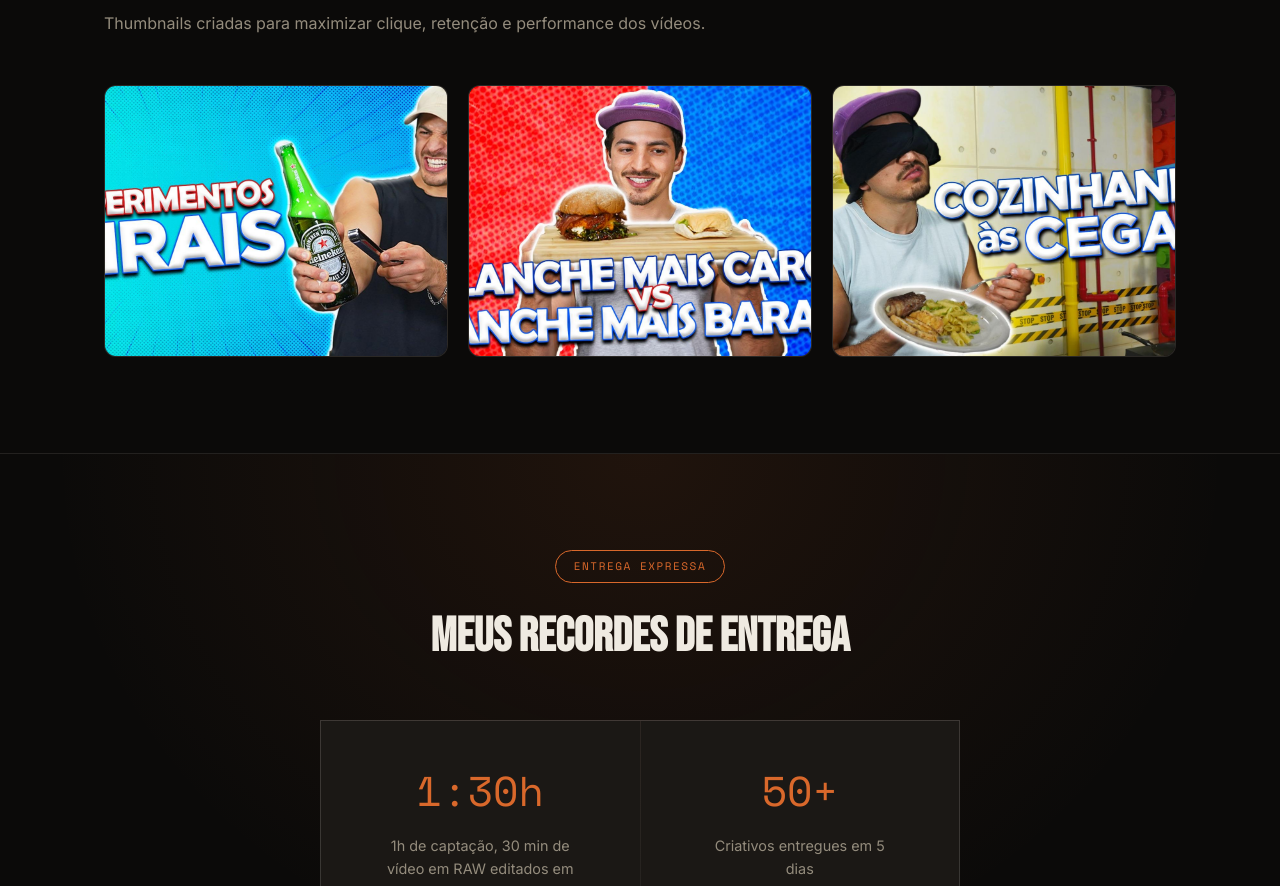
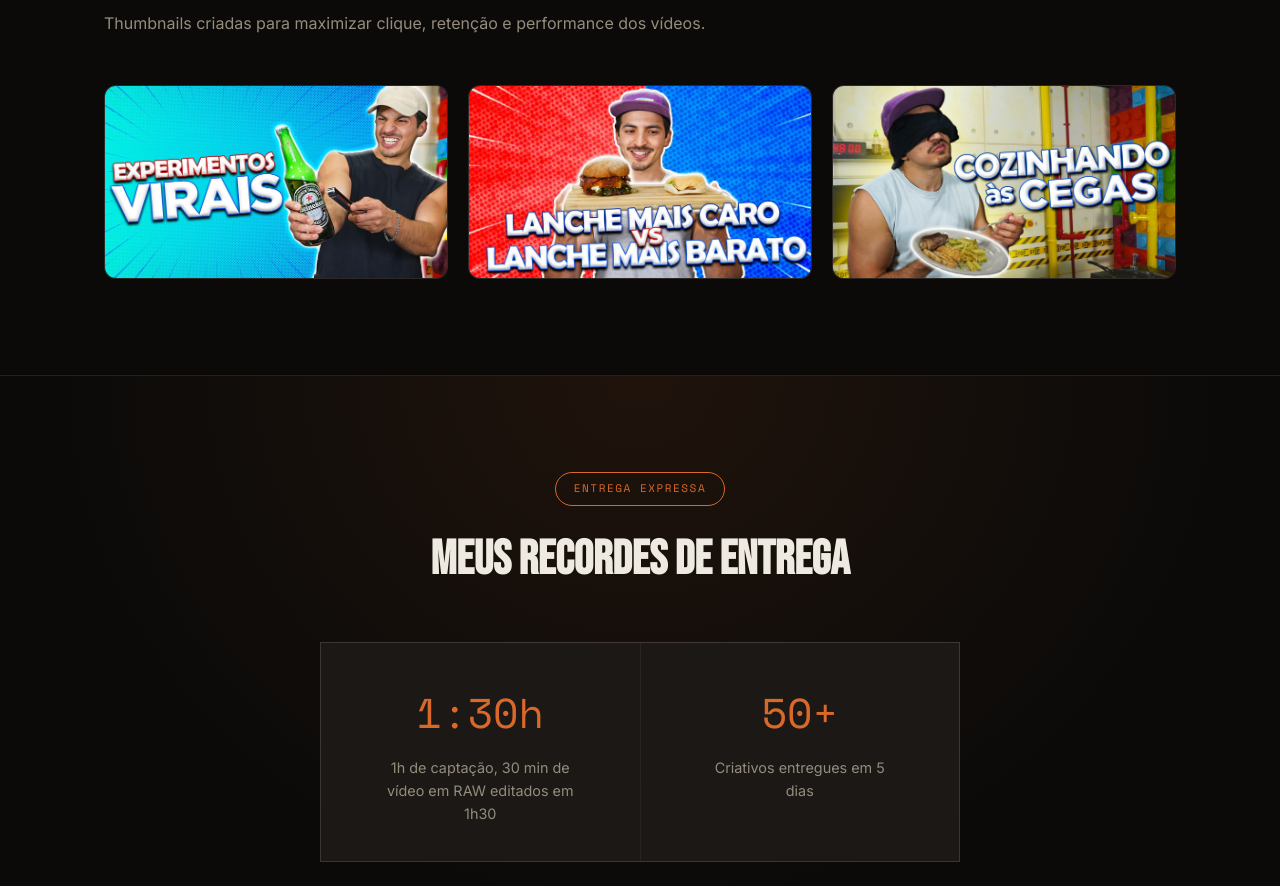
Before and after one commit to Martech23/Zourieuq-Portfolio, a plain HTML site: page index.html in a window 1280 px wide. Shown: the part 7263-8149 px from the top of the page. Drawn offline with nearby package versions, Linux system fonts and the light colour scheme.

Commit message:
Update index.html

```diff
--- a/index.html
+++ b/index.html
@@ -474,8 +474,7 @@ footer{border-top:1px solid var(--line); padding:32px 24px; text-align:center; c
 }
 .thumb-card img{
   width:100%;
-  aspect-ratio:16/9;
-  object-fit:cover;
+  height:auto;
   display:block;
 }
 
```
